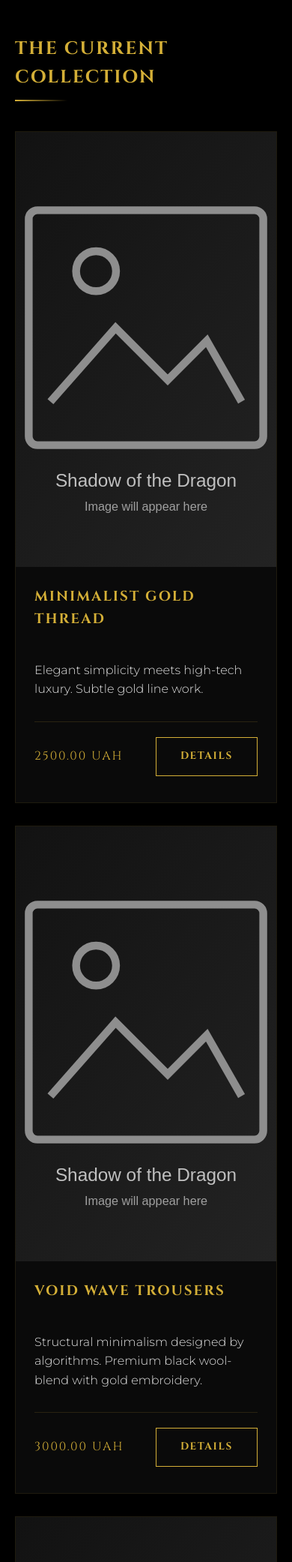
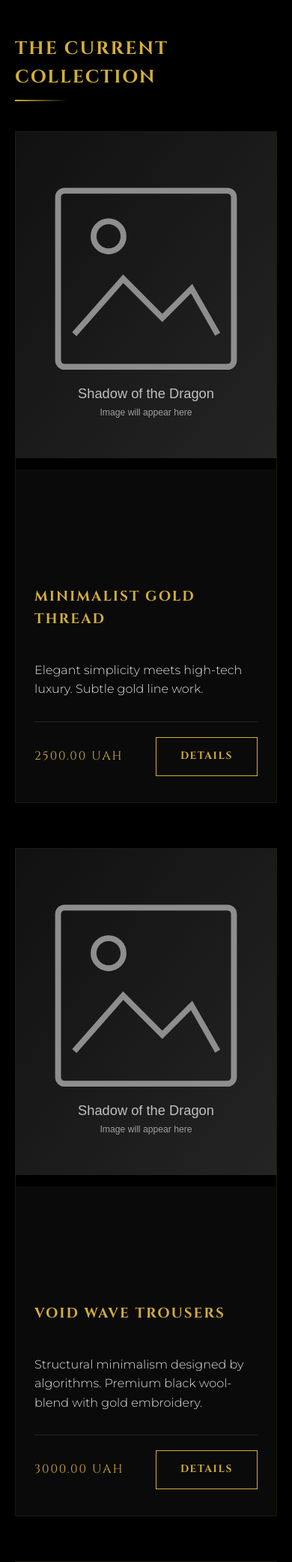
Before and after one commit to gold-dragon11/dragon_store, a Flask app: page / in a window 390 px wide. Shown: the part 949-3032 px from the top of the page at 75% size. Run offline with Flask 3, Linux system fonts and the light colour scheme; data comes from the database, SQL or seed files in the repository.

Commit message:
UI: Fixed shirt cropping on mobile

```diff
--- a/static/css/style.css
+++ b/static/css/style.css
@@ -535,3 +535,22 @@ h1, h2, h3, h4, .brand, .price, .price-large, .btn-gold, .hero-title {
     background: #d4af37;
     border-radius: 10px;
 }
+/* Виправляємо відображення товарів на мобільних пристроях */
+@media (max-width: 768px) {
+    .product-card img {
+        /* Замість фіксованої висоти робимо її автоматичною */
+        height: auto !important;
+        /* Contain дозволяє бачити всю картинку без обрізки */
+        object-fit: contain !important;
+        /* Додаємо трохи фону, якщо картинка вужча за екран */
+        background-color: #000;
+        /* Гарантуємо, що картинка не буде занадто маленькою */
+        min-height: 450px;
+    }
+
+    .product-card {
+        /* Прибираємо жорсткі рамки висоти, щоб картка підлаштовувалася під контент */
+        height: auto !important;
+        margin-bottom: 30px;
+    }
+}
```
